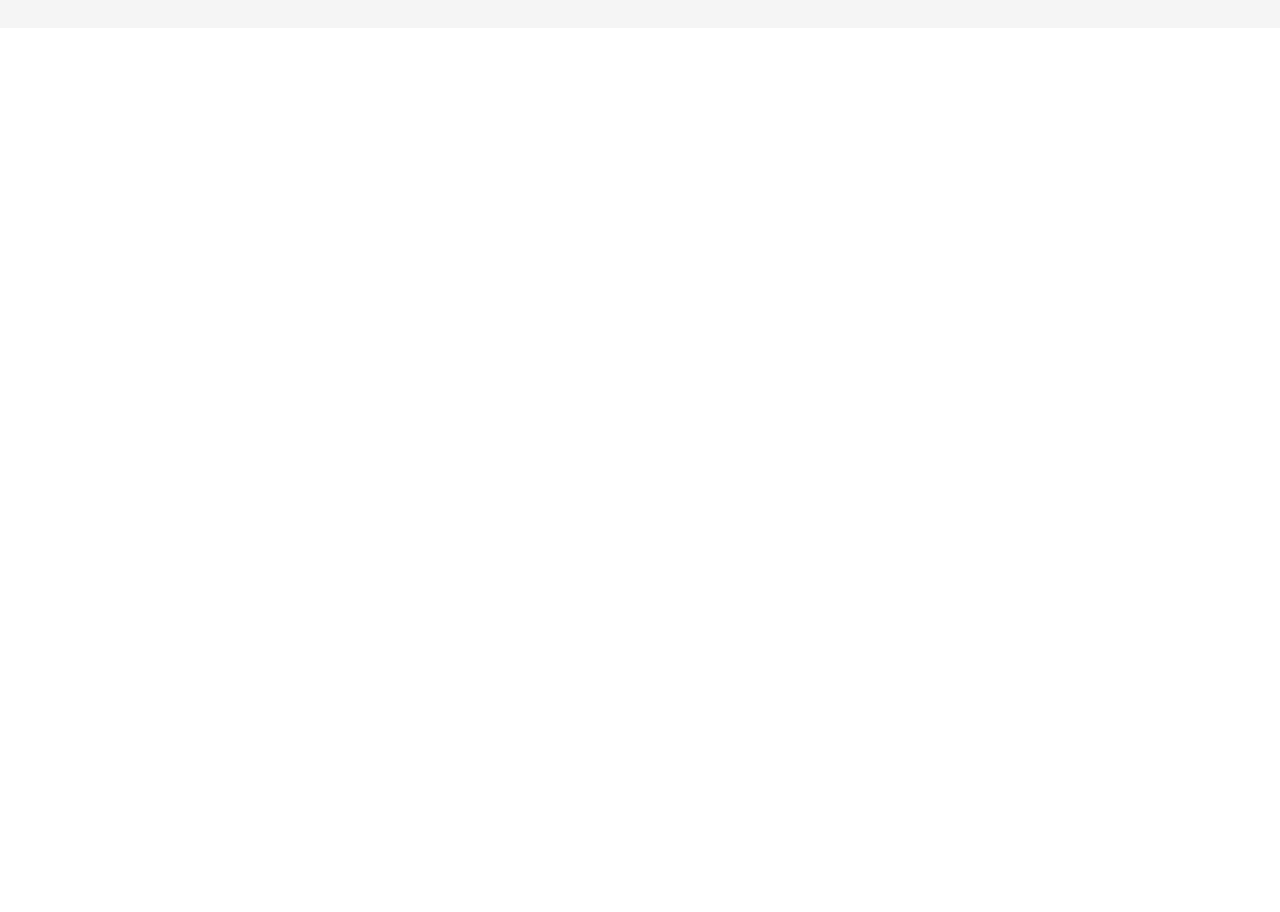
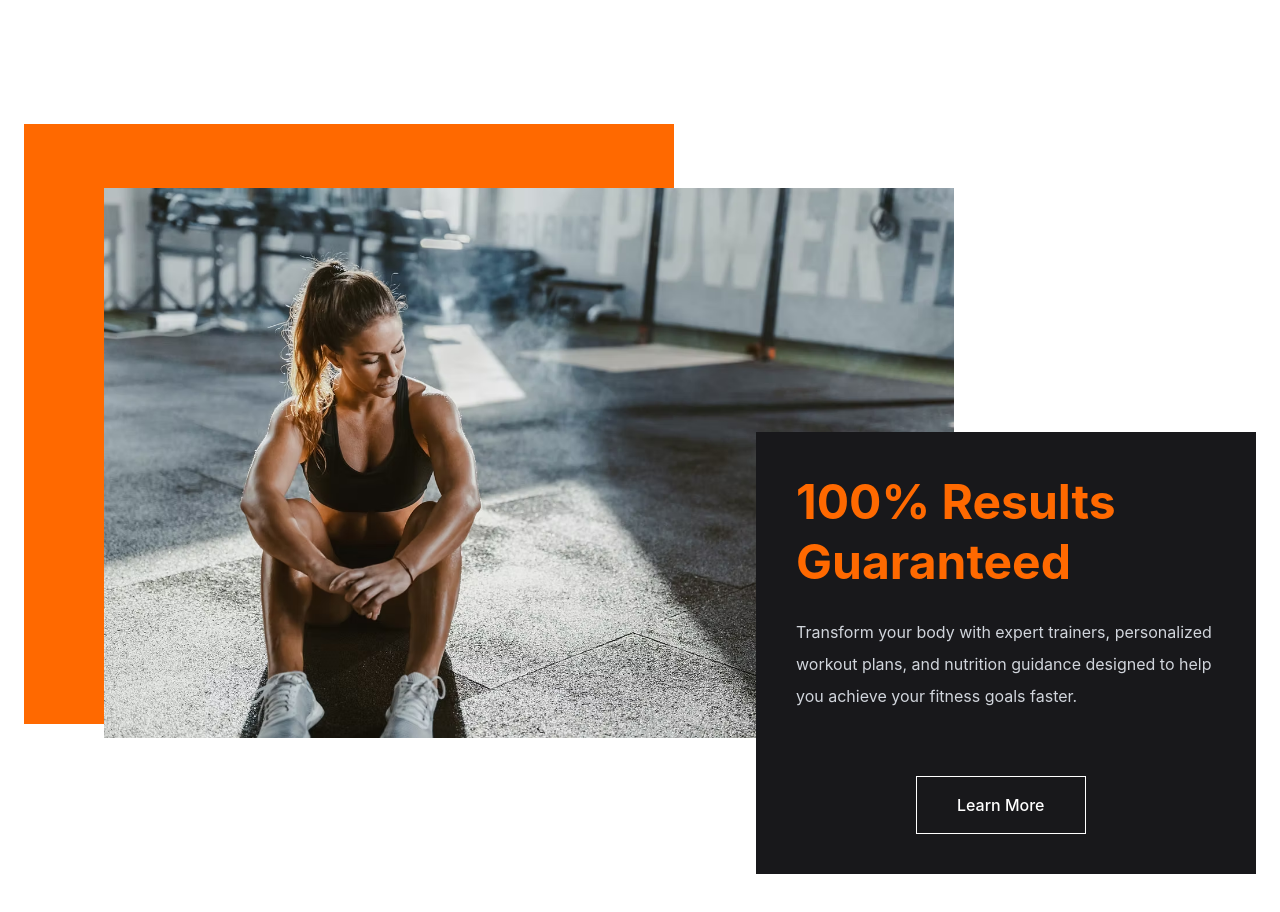
Before and after one commit to NikhilDarekar/TrainX, a React (Vite) app in the folder Clientside/: page / in a window 1280 px wide. Shown: the part 1620-2532 px from the top of the page. Before the commit the page ends 1648 px from the top, so only its background shows below. Built offline with nearby package versions, Linux system fonts and the light colour scheme.

Commit message:
Added another page

```diff
--- a/Clientside/package.json
+++ b/Clientside/package.json
@@ -12,6 +12,7 @@
   "dependencies": {
     "@fontsource/outfit": "^5.2.8",
     "@tailwindcss/vite": "^4.3.1",
+    "framer-motion": "^12.40.0",
     "lucide-react": "^1.21.0",
     "navigate": "^0.3.6",
     "nodemon": "^3.1.14",
--- a/Clientside/src/components/ParagraphSection.jsx
+++ b/Clientside/src/components/ParagraphSection.jsx
@@ -1,15 +1,24 @@
 import React from "react";
+import { motion } from "framer-motion";
+
 
 const ParagraphSection = () => {
   return (
-    <section className="bg-[#f5f5f5] py-24 md:py-40">
+    // <section className="bg-[#f5f5f5] py-24 md:py-40">
+    <section className="bg-white py-24 md:py-40">
       <div id='trainers' className="max-w-5xl mx-auto text-center px-6">
 
-        <p className="font-outfit text-2xl md:text-3xl lg:text-4xl font-light leading-[1.7] tracking-tight text-gray-800">
+        <motion.p
+          className="font-outfit text-2xl md:text-3xl lg:text-4xl font-light leading-[1.7] tracking-tight text-gray-800"
+          initial={{ opacity: 0, y: 40 }}
+          whileInView={{ opacity: 1, y: 0 }}
+          transition={{ duration: 0.8 }}
+          viewport={{ once: true }}
+        >
           Your goals are closer than you think. With expert guidance, personalized training programs, and a community that supports you every step of the way, Train-X is where strength, confidence, and transformation come together.
-        </p>
+        </motion.p>
 
-        <button
+        <motion.button
           className="
           mt-16
           bg-white
@@ -24,9 +33,16 @@ const ParagraphSection = () => {
           hover:bg-black
           hover:text-white
           "
+          initial={{ opacity: 0, y: 20 }}
+          whileInView={{ opacity: 1, y: 0 }}
+          transition={{ duration: 0.6, delay: 0.3 }}
+          viewport={{ once: true }}
+
+          whileHover={{ scale: 1.05 }}
+          whileTap={{ scale: 0.98 }}
           >
           Start Your Journey
-        </button>
+        </motion.button>
 
       </div>
     </section>
--- /dev/null
+++ b/Clientside/src/components/ResultGuaranteed.jsx
@@ -0,0 +1,163 @@
+import React from 'react'
+import { motion } from "framer-motion"
+import Result from '../assets/result.png'
+
+const ResultGuaranteed = () => {
+  return (
+    <section className='py-16 md:py-24 overflow-hidden'>
+      <div className='max-w-7xl mx-auto px-4 md:px-6'>
+
+        {/* Desktop Layout */}
+        <div className='hidden md:block'>
+          <div className='relative h-[750px]'>
+
+            {/* Orange Background */}
+            <motion.div className='absolute top-0 left-0 w-[650px] h-[600px] bg-orange-500'
+              initial={{ opacity: 0, scale: 0.9 }}
+              whileInView={{ opacity: 1, scale: 1 }}
+              transition={{ duration: 0.6 }}
+              viewport={{ once: true }}
+            />
+
+            {/* Image */}
+            <motion.img
+              src={Result}
+              alt="Workout"
+              className='absolute top-16 left-20 w-[850px] h-[550px] object-cover z-10'
+              initial={{ opacity: 0, scale: 1.1 }}
+              whileInView={{ opacity: 1, scale: 1 }}
+              transition={{ duration: 0.8, delay: 0.2 }}
+              viewport={{ once: true }}
+            />
+
+            {/* Content Card */}
+            <motion.div
+              className='absolute bottom-0 right-0 bg-zinc-900 text-white p-10 w-[500px] z-20'
+              initial={{ opacity: 0, y: 50 }}
+              whileInView={{ opacity: 1, y: 0 }}
+              transition={{ duration: 0.8, delay: 0.4 }}
+              viewport={{ once: true }}
+            >
+              <motion.h2
+                className='text-5xl font-bold text-orange-500 leading-tight'
+                initial={{ opacity: 0, y: 20 }}
+                whileInView={{ opacity: 1, y: 0 }}
+                transition={{ duration: 0.5, delay: 0.7 }}
+                viewport={{ once: true }}
+              >
+                100% Results
+                <br />
+                Guaranteed
+              </motion.h2>
+
+              <motion.p
+                className='mt-6 text-gray-300 leading-8'
+                initial={{ opacity: 0, y: 20 }}
+                whileInView={{ opacity: 1, y: 0 }}
+                transition={{ duration: 0.5, delay: 0.9 }}
+                viewport={{ once: true }}
+              >
+                Transform your body with expert trainers, personalized workout
+                plans, and nutrition guidance designed to help you achieve your
+                fitness goals faster.
+              </motion.p>
+              <motion.button
+                        className="
+                        items-center
+                        justify-center
+                        mt-16
+                        mx-30
+                        bg-zinc-900
+                        text-white
+                        border
+                        border-white
+                        px-10
+                        py-4
+                        font-medium
+                        transition-all
+                        duration-300
+                        hover:bg-white
+                        hover:text-black
+                        "
+                        // id=""  add it later
+
+                        initial={{ opacity: 0, y: 20 }}
+                        whileInView={{ opacity: 1, y: 0 }}
+                        transition={{ duration: 0.6, delay: 0.3 }}
+                        viewport={{ once: true }}
+
+                        whileHover={{ scale: 1.05 }}
+                        whileTap={{ scale: 0.98 }}
+                        >
+                        Learn More
+                      </motion.button>
+            </motion.div>
+
+          </div>
+        </div>
+
+        {/* Mobile Layout */}
+        <div className='md:hidden'>
+
+          <div className='bg-orange-500 h-[220px] relative'>
+
+            <img
+              src={Result}
+              alt="Workout"
+              className='absolute left-1/2 -translate-x-1/2 top-8 w-[85%] h-[300px] object-cover'
+            />
+
+          </div>
+
+          <div className='bg-zinc-900 text-white pt-28 pb-10 px-6 text-center'>
+            <h2 className='text-3xl font-bold text-orange-500 leading-tight'>
+              100% Results
+              <br />
+              Guaranteed
+            </h2>
+
+            <p className='mt-5 text-gray-300 leading-7'>
+              Transform your body with expert trainers, personalized workout
+              plans, and nutrition guidance designed to help you achieve your
+              fitness goals faster.
+            </p>
+            <motion.button
+                        className="
+                        items-center
+                        justify-center
+                        mt-10
+                        mx-30
+                        bg-zinc-900
+                        text-white
+                        border
+                        border-white
+                        px-10
+                        py-4
+                        font-medium
+                        transition-all
+                        duration-100
+                        hover:bg-white
+                        hover:text-black
+                        "
+                        // id=""  add it later
+
+                        initial={{ opacity: 0, y: 20 }}
+                        whileInView={{ opacity: 1, y: 0 }}
+                        transition={{ duration: 0.6, delay: 0.3 }}
+                        viewport={{ once: true }}
+
+                        whileHover={{ scale: 1.05 }}
+                        whileTap={{ scale: 0.98 }}
+                        >
+                        Learn More
+                      </motion.button>
+          </div>
+
+        </div>
+
+      </div>
+    </section>
+  )
+}
+
+export default ResultGuaranteed
--- a/Clientside/src/pages/Home.jsx
+++ b/Clientside/src/pages/Home.jsx
@@ -1,12 +1,14 @@
 import React from 'react'
 import Header from '../components/Header.jsx'
 import ParagraphSection from '../components/ParagraphSection.jsx'
+import ResultGuaranteed from '../components/ResultGuaranteed.jsx'
 
 const Home = () => {
   return (
     <div>
         < Header />
         <ParagraphSection />
+        <ResultGuaranteed />
     </div>
   )
 }
```
Also changed, not shown: Clientside/src/assets/result.png (added), 1 other file (tests, documents, lock files or other folders).
